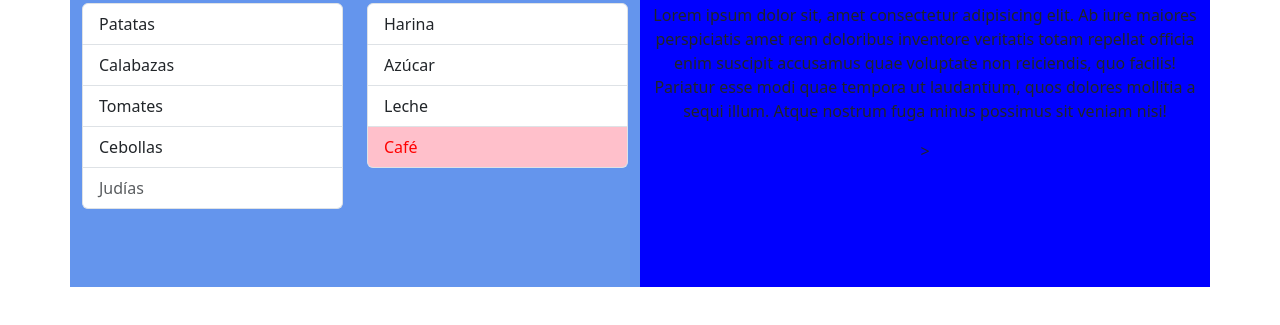
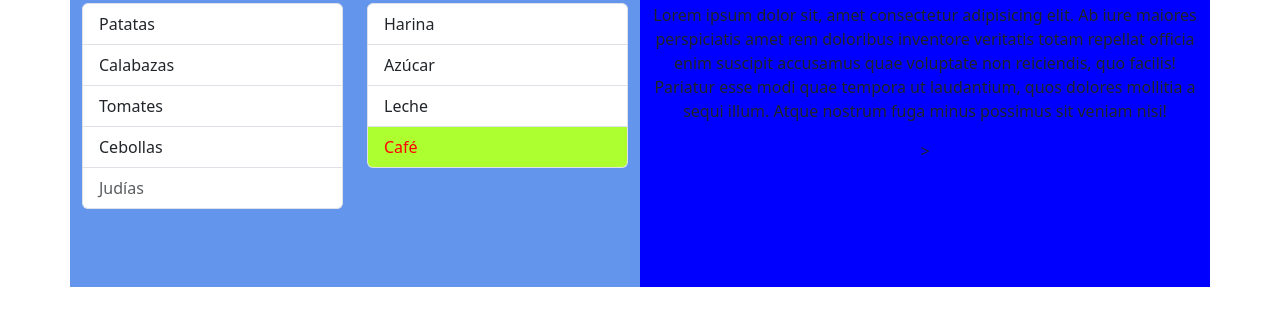
Before and after one commit to Karmon4/Bootstrap, a plain HTML site: page index.html in a window 1280 px wide. Shown: the part 53-378 px from the top of the page. Drawn offline with nearby package versions, Linux system fonts and the light colour scheme.

Commit message:
Primer commit

```diff
--- a/index.html
+++ b/index.html
@@ -13,7 +13,7 @@
 
         #warning{
             color:red;
-            background-color: pink;
+            background-color: greenyellow;
         }
 
         @media (max-width:770px){
```
